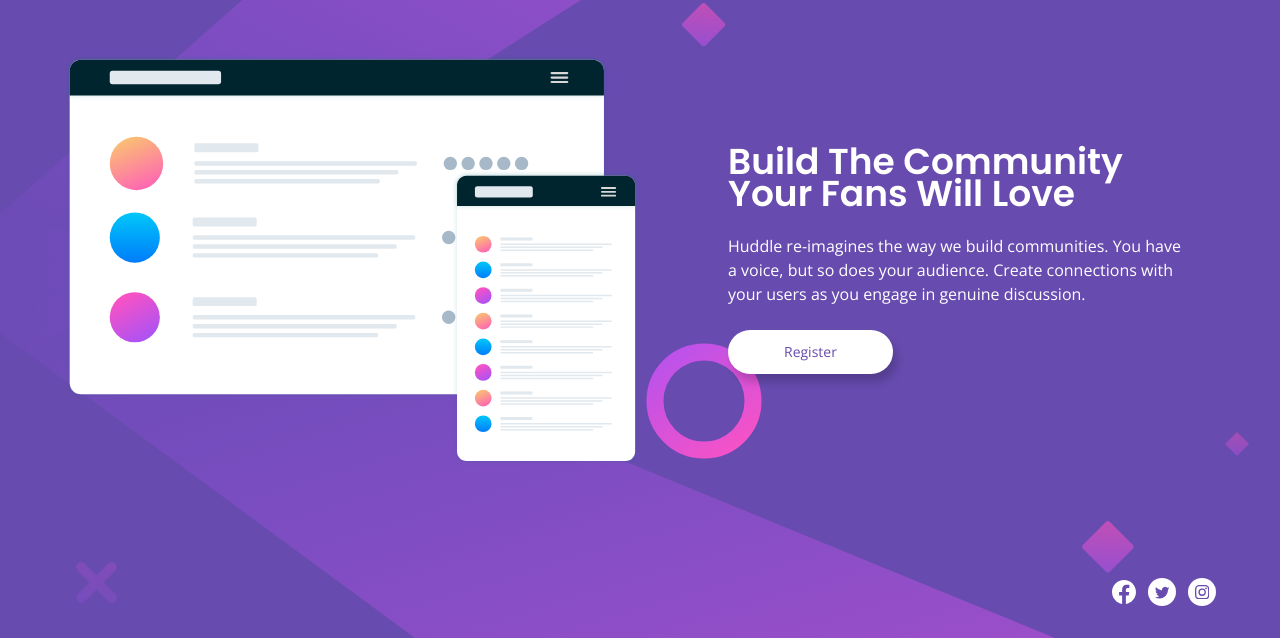
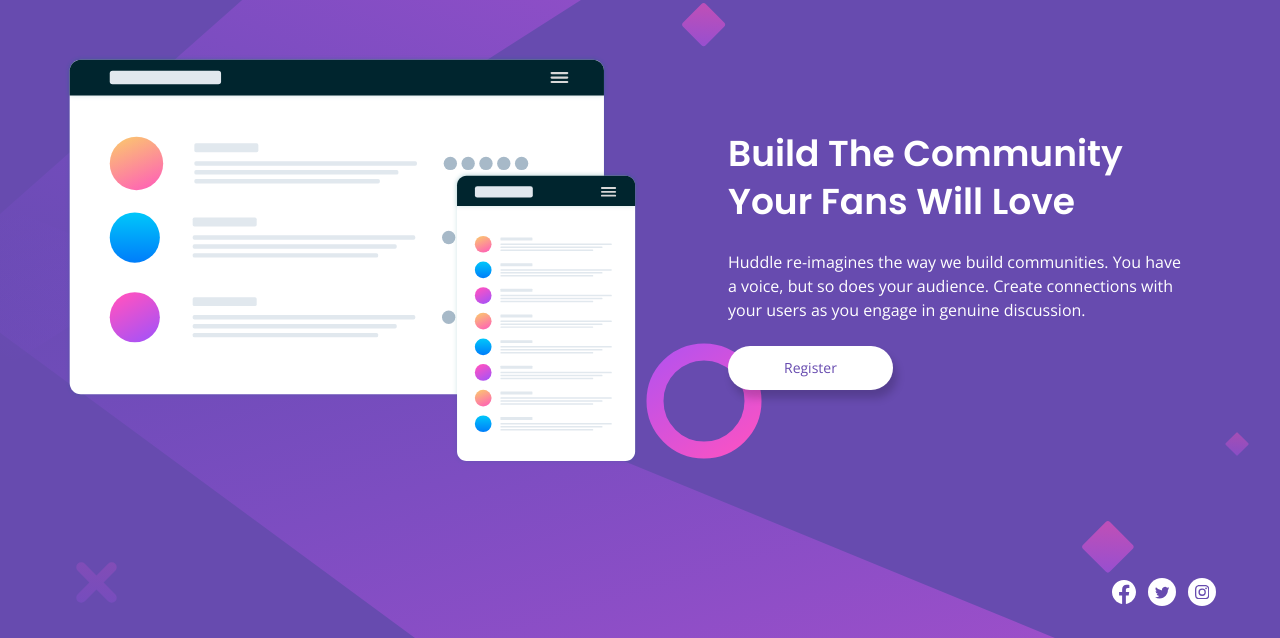
Before and after one commit to xup60521/Huddle-landing-page-with-a-single-introductory-section, a website built with Vite: page index.html in a window 1280 px wide. Shown: the part 162-800 px from the top of the page. Built offline with nearby package versions, Linux system fonts and the light colour scheme.

Commit message:
fix heading leading

```diff
--- a/index.html
+++ b/index.html
@@ -20,7 +20,7 @@
             <img src="/images/illustration-mockups.svg" alt="illustration" class="md:max-w-[45vw]">
             <div class="w-full flex justify-center">
                 <div class="flex flex-col md:max-w-[29rem] gap-6 md:items-start items-center">
-                    <h1 class="font-headings md:text-[2.25rem] md:text-left text-center text-2xl md:px-0 px-4 font-semibold">Build The Community Your Fans Will Love</h1>
+                    <h1 class="font-headings md:text-[2.25rem] md:leading-[3rem] md:text-left text-center text-2xl md:px-0 px-4 font-semibold">Build The Community Your Fans Will Love</h1>
                     <p class="md:text-left text-center md:px-0 px-3">
                         Huddle re-imagines the way we build communities. You have a voice, but so does your audience.
                         Create connections with your users as you engage in genuine discussion.
```
